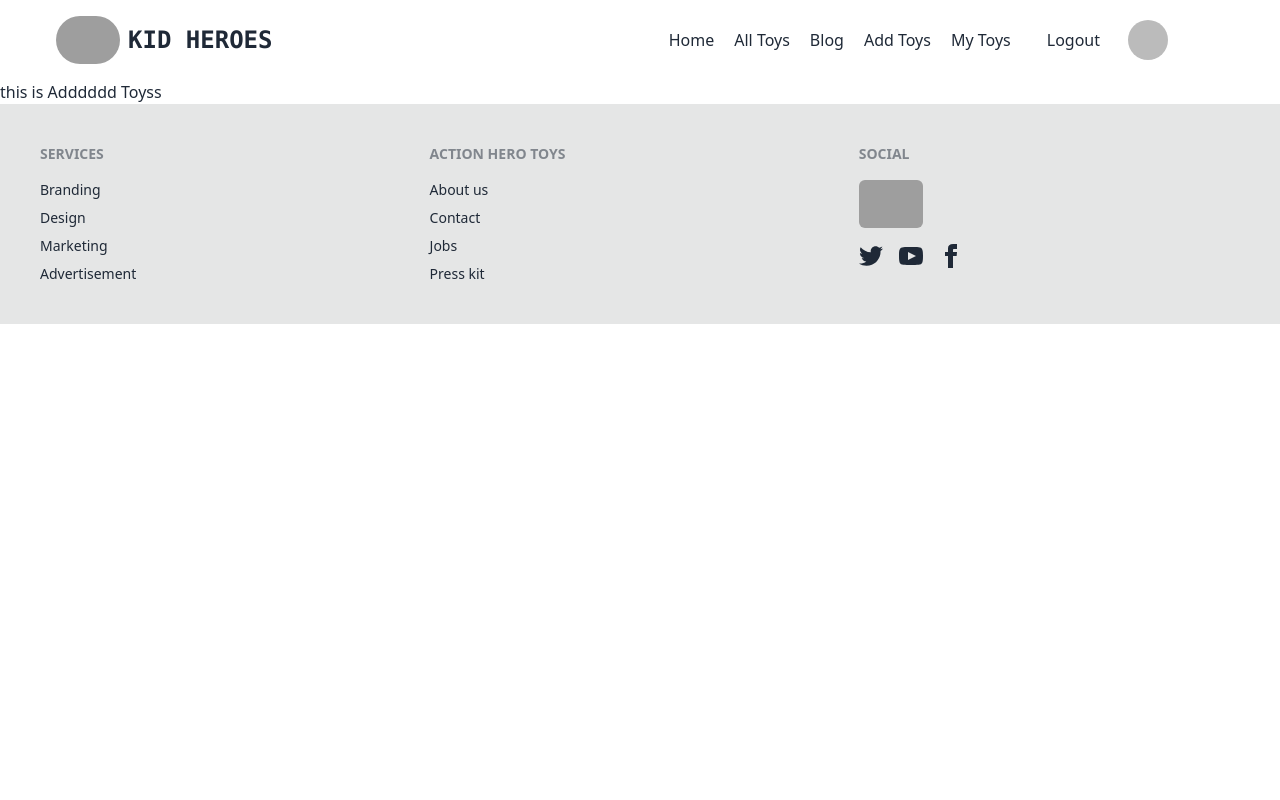
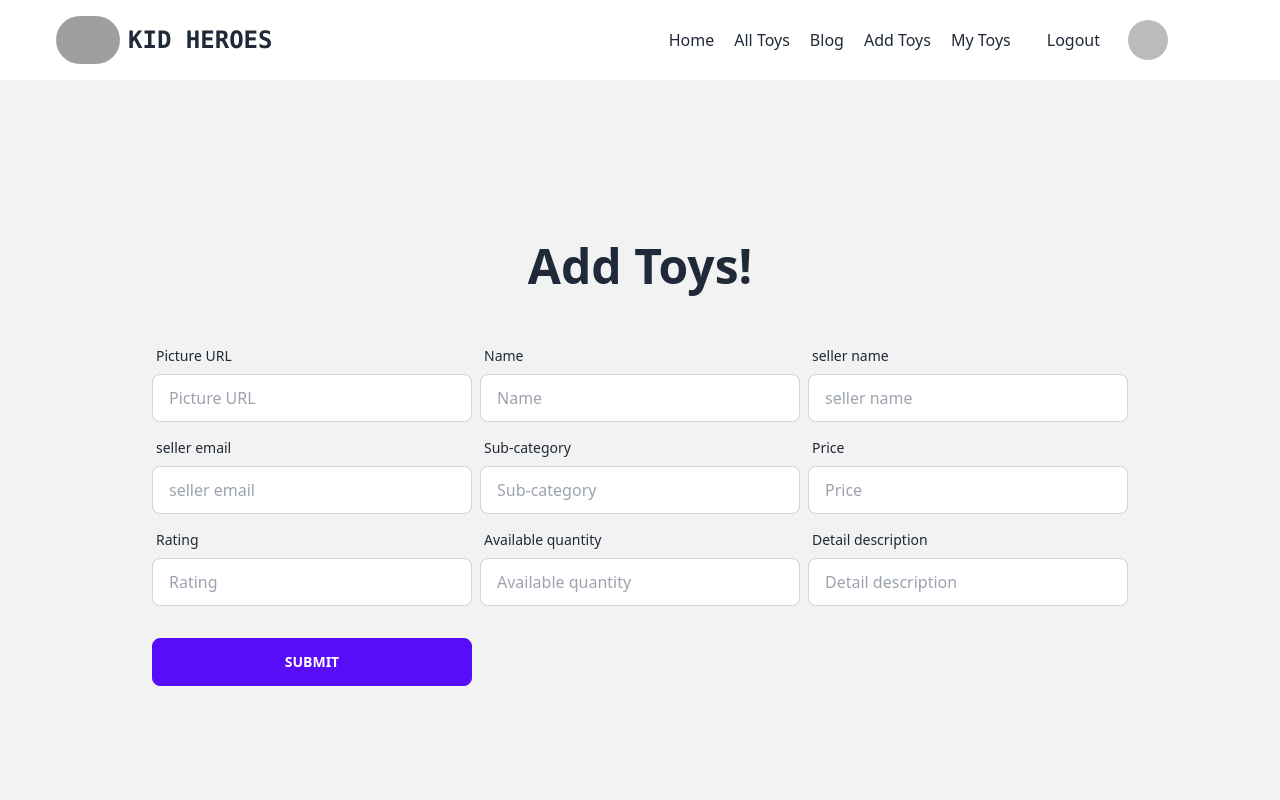
Before and after one commit to mdsahil32/toy-marketplace-clientsite, a React (Vite) app: page /addToys in a window 1280 px wide. Shown: the top 800 px of the page. Built offline with nearby package versions, Linux system fonts and the light colour scheme; no server answers; sample sign-in values are in the browser's storage; grey boxes are pictures that could not be loaded.

Commit message:
create add toys form

```diff
--- a/src/AuthProvider/AuthProvider.jsx
+++ b/src/AuthProvider/AuthProvider.jsx
@@ -29,7 +29,7 @@ const AuthProvider = ({children}) => {
 
     useEffect(()=>{
         const unSubscribe = onAuthStateChanged(auth, (loggedUser) =>{
-            console.log('authState', loggedUser);
+            // console.log('authState', loggedUser);
             setUser(loggedUser)
             setLoading(false)
         } )
--- a/src/CardComponents/ToysDetails.jsx
+++ b/src/CardComponents/ToysDetails.jsx
@@ -1,5 +1,5 @@
 import React from 'react';
-import { useLoaderData } from 'react-router-dom';
+import { Link, useLoaderData } from 'react-router-dom';
 import Header from '../Shared/Header/Header';
 import Footer from '../Shared/Footer/Footer';
 
@@ -18,7 +18,7 @@ const ToysDetails = () => {
                         <p className="py-6">Provident cupiditate voluptatem et in. Quaerat fugiat ut assumenda excepturi exercitationem quasi. In deleniti eaque aut repudiandae et a id nisi.</p>
                         <p>Price: {price}</p>
                         <p>Rating: {rating}</p>
-                        <button className="btn btn-primary">Get Started</button>
+                       <Link to='/'> <button  className="btn mt-4">To Back</button></Link>
                     </div>
                 </div>
             </div>
--- a/src/Components/AddToys/AddToys.jsx
+++ b/src/Components/AddToys/AddToys.jsx
@@ -1,8 +1,90 @@
 
 const AddToys = () => {
+    const handleSubmit = e =>{
+        e.preventDefault()
+        const form =e.target;
+        const url = form.url.value;
+        const name = form.name.value;
+        const sellerName = form.sellerName.value;
+        const sellerEmail = form.sellerEmail.value;
+        const subCategory = form.subCategory.value;
+        const price = form.price.value;
+        const rating = form.rating.value;
+        const quantity = form.quantity.value;
+        const detail = form.detail.value;
+        const AddToy = {url, name, sellerEmail, sellerName, subCategory, price, rating, quantity, detail}
+        console.log(AddToy);
+    }
     return (
-        <div>
-            <h1>this is Adddddd Toyss</h1>
+        <div className="hero min-h-screen bg-base-200">
+            <div className="hero-content flex-col">
+                <div className="text-center ">
+                    <h1 className="text-5xl font-bold">Add Toys!</h1>
+
+                </div>
+                <form onSubmit={handleSubmit} className="card  w-full  ">
+                    <div className="card-body grid grid-cols-3 ">
+                        <div className="form-control">
+                            <label className="label">
+                                <span className="label-text">Picture URL</span>
+                            </label>
+                            <input type="text" name="url" placeholder="Picture URL" className="input input-bordered w-80" />
+                        </div>
+                        <div className="form-control">
+                            <label className="label">
+                                <span className="label-text">Name</span>
+                            </label>
+                            <input type="text" name="name" placeholder="Name" className="input input-bordered " />
+                        </div>
+                        <div className="form-control">
+                            <label className="label">
+                                <span className="label-text">seller name</span>
+                            </label>
+                            <input type="text" name="sellerName" placeholder="seller name" className="input input-bordered" />
+                        </div>
+                        <div className="form-control">
+                            <label className="label">
+                                <span className="label-text">seller email</span>
+                            </label>
+                            <input type="email" name="sellerEmail" placeholder="seller email" className="input input-bordered" />
+                        </div>
+                        <div className="form-control">
+                            <label className="label">
+                                <span className="label-text">Sub-category</span>
+                            </label>
+                            <input type="text" name="subCategory" placeholder="Sub-category" className="input input-bordered" />
+                        </div>
+                        <div className="form-control">
+                            <label className="label">
+                                <span className="label-text">Price</span>
+                            </label>
+                            <input type="text" name="price" placeholder="Price" className="input input-bordered" />
+                        </div>
+                        <div className="form-control">
+                            <label className="label">
+                                <span className="label-text">Rating</span>
+                            </label>
+                            <input type="text" name="rating" placeholder="Rating" className="input input-bordered" />
+                        </div>
+                        <div className="form-control">
+                            <label className="label">
+                                <span className="label-text">Available quantity </span>
+                            </label>
+                            <input type="text" name="quantity" placeholder="Available quantity" className="input input-bordered" />
+                        </div>
+                        <div className="form-control">
+                            <label className="label">
+                                <span className="label-text">Detail description
+                                </span>
+                            </label>
+                            <input type="text" name="detail" placeholder="Detail description" className="input input-bordered" />
+                        </div>
+                        <div className="form-control mt-6">
+                            <button className="btn btn-primary">submit</button>
+                        </div>
+                    </div>
+                </form>
+            </div>
         </div>
     );
 };
--- a/src/Routes/Routes.jsx
+++ b/src/Routes/Routes.jsx
@@ -54,7 +54,7 @@ const router = createBrowserRouter([
         path:'toysDetails/:id',
         element: <PrivateRoute><ToysDetails></ToysDetails></PrivateRoute>,
         loader: ({params}) => fetch(`http://localhost:5000/toys/${params.id}`)
-    }
+    },
 
 ]);
 
--- a/src/SubCategory/Category.jsx
+++ b/src/SubCategory/Category.jsx
@@ -30,12 +30,13 @@ const Category = () => {
 
     return (
         <div className='mx-24 my-24'>
-            <h1>ACTION HERO TOYS</h1>
+            <h1 className='text-6xl font-semibold text-center '>ACTION HERO TOYS</h1>
             <Tabs>
                 <TabList>
-                    <Tab>Title 1</Tab>
-                    <Tab>Title 2</Tab>
-                    <Tab>Title 3</Tab>
+                    <p className='underline mb-2'>Sub-Category list Check it.</p>
+                    <Tab>Avengers</Tab>
+                    <Tab>DC</Tab>
+                    <Tab>Star Wars</Tab>
                 </TabList>
 
                 <TabPanel>
```
